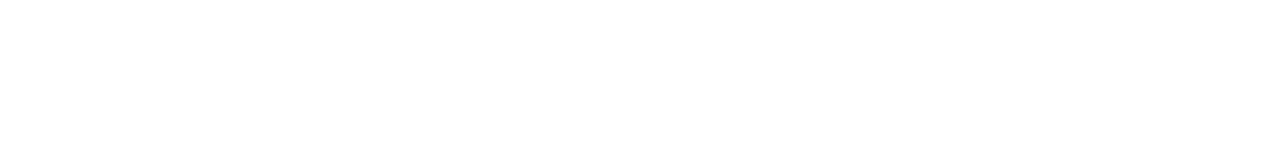
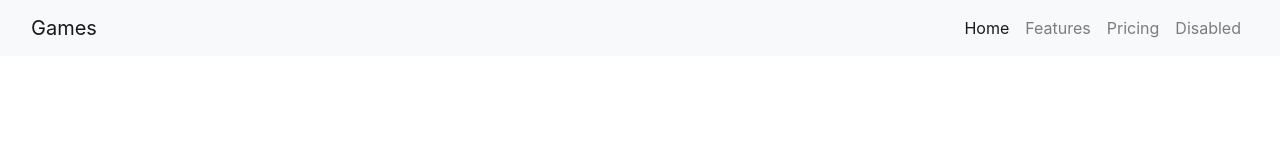
Before and after one commit to RomaP28/CSS_Methodologies, a plain HTML site: page index.html in a window 1280 px wide. Drawn offline with nearby package versions, Linux system fonts and the light colour scheme.

Commit message:
Realesed Header

```diff
--- a/index.html
+++ b/index.html
@@ -10,7 +10,31 @@
 </head>
 
 <body>
-
+  <header>
+    <nav class="navbar navbar-expand-md navbar-light bg-light sticky-top">
+      <div class="container-fluid">
+        <a href="#" class="navbar-brand">Games</a>
+        <button class="navbar-toggler" type="button" data-toggle="collapse" data-target="#navbar-responsive"> <span
+            class="navbar-toggler-icon"></span></button>
+        <div class="collapse navbar-collapse" id="navbar-responsive">
+          <ul class="navbar-nav ml-auto">
+            <li class="na-item active">
+              <a href="#" class="nav-link">Home</a>
+            </li>
+            <li class="na-item">
+              <a href="#" class="nav-link">Features</a>
+            </li>
+            <li class="na-item">
+              <a href="#" class="nav-link">Pricing</a>
+            </li>
+            <li class="na-item">
+              <a href="#" class="nav-link">Disabled</a>
+            </li>
+          </ul>
+        </div>
+      </div>
+    </nav>
+  </header>
 
   <script src="https://cdn.jsdelivr.net/npm/jquery@3.5.1/dist/jquery.slim.min.js"
     integrity="sha384-DfXdz2htPH0lsSSs5nCTpuj/zy4C+OGpamoFVy38MVBnE+IbbVYUew+OrCXaRkfj"
```
